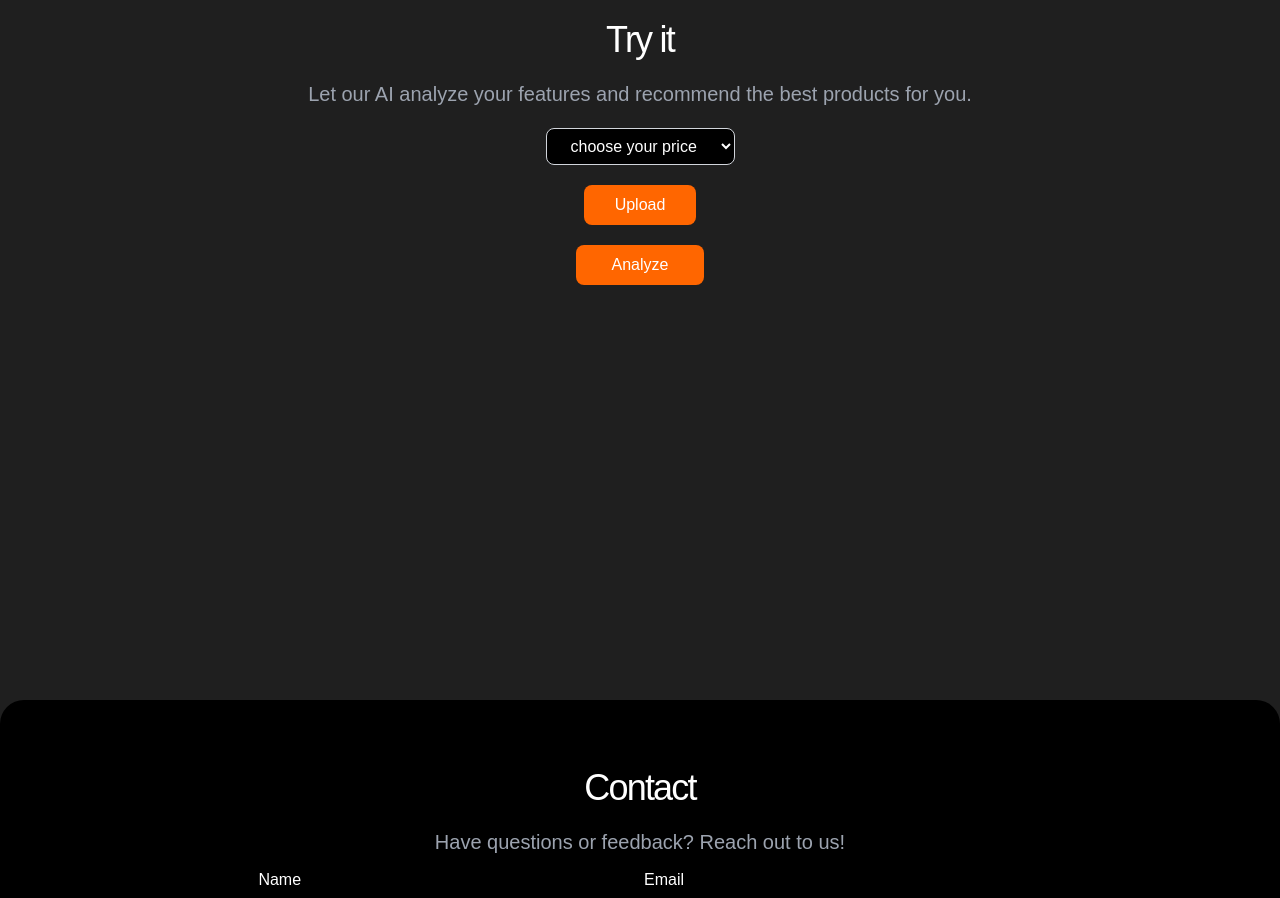
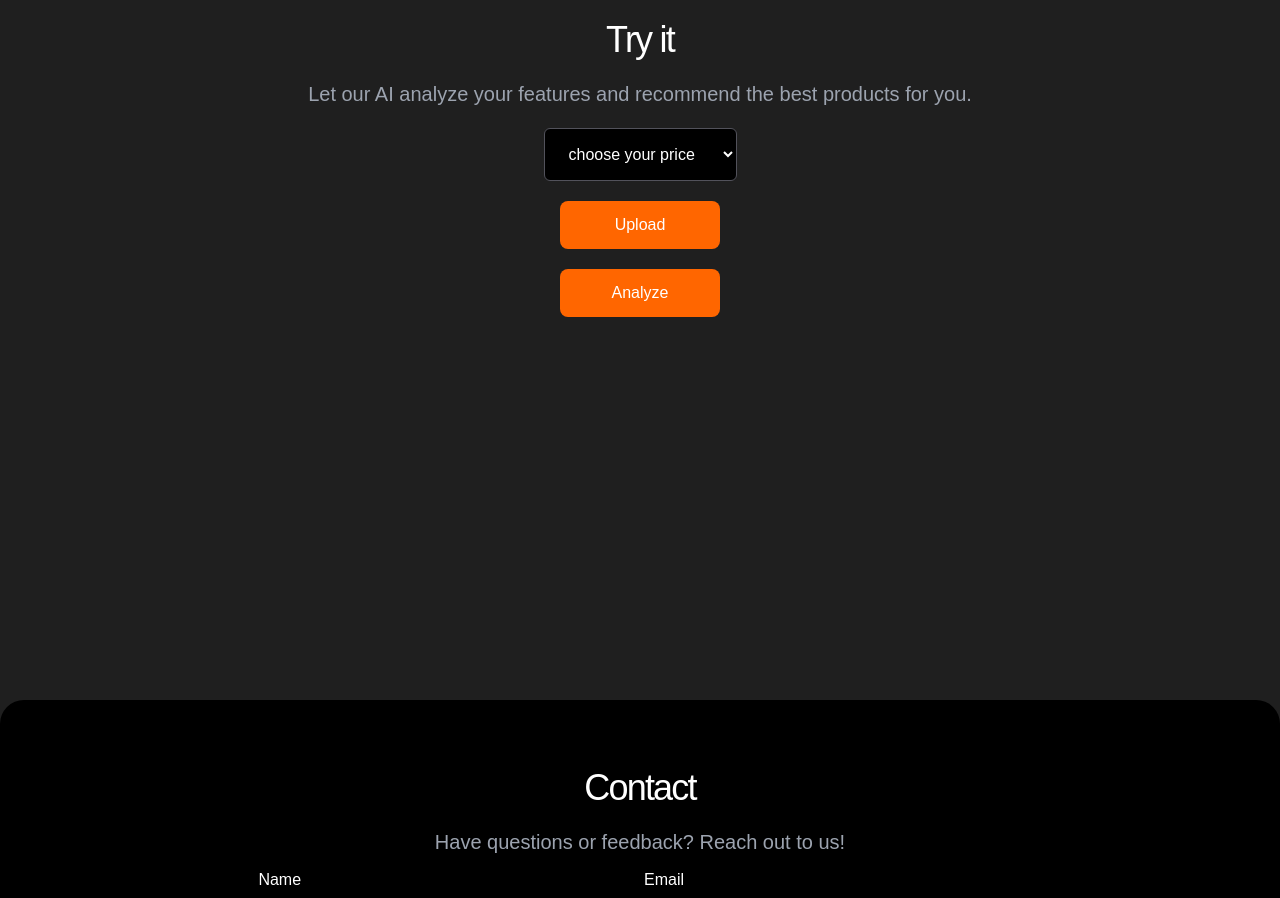
Before and after one commit to abhialuru/BestMatch.AI-white, a Next.js app: page / in a window 1280 px wide. Shown: the part 1700-2598 px from the top of the page. Built offline with nearby package versions, Linux system fonts and the light colour scheme.

Commit message:
Completed Integration

```diff
--- a/src/app/globals.css
+++ b/src/app/globals.css
@@ -47,3 +47,26 @@ body {
   -ms-overflow-style: none; /* For Internet Explorer 10+ */
   scrollbar-width: none; /* For Firefox */
 }
+
+.typing-effect {
+  display: inline-block;
+  overflow: hidden;
+  white-space: nowrap;
+  border-right: 2px solid #fff; /* Cursor effect */
+  animation: typing 2s steps(20) 1, blink 0.75s step-end infinite;
+}
+
+@keyframes typing {
+  from {
+    width: 0;
+  }
+  to {
+    width: 100%;
+  }
+}
+
+@keyframes blink {
+  50% {
+    border-color: transparent;
+  }
+}
--- a/src/components/Chatbot.tsx
+++ b/src/components/Chatbot.tsx
@@ -33,7 +33,6 @@ function Chatbot({
     { sender: string; message: string }[]
   >([]);
   const [userMessage, setUserMessage] = useState("");
-  const [loading, setLoading] = useState(false);
 
   async function messageToAI(Message: string, sessionId: string) {
     if (!Message.trim()) {
@@ -87,8 +86,6 @@ function Chatbot({
           message: "Sorry, there was an error processing your message.",
         },
       ]);
-    } finally {
-      setLoading(false);
     }
   }
 
@@ -133,7 +130,7 @@ function Chatbot({
               key={i}
               className={` h-fit m-1 p-1 ${
                 msg.sender === "AI"
-                  ? "float-left bg-zinc-900 w-[85%] rounded-md"
+                  ? "float-left bg-zinc-900 max-w-[85%] rounded-md"
                   : "float-right"
               }`}
             >
--- a/src/components/Try.tsx
+++ b/src/components/Try.tsx
@@ -50,15 +50,17 @@ function Try() {
     (document.getElementById("file-input") as HTMLInputElement).value = "";
     setImageFile(null);
     setRecommendations(null);
+    setRoutine(null);
   }
 
   async function handleAnalyze(e: React.FormEvent<HTMLFormElement>) {
     e.preventDefault();
-    setLoading(true);
     if (!imageFile || !price) {
       alert("Please fill in all fields");
       return;
     }
+
+    setLoading(true);
 
     const formData = new FormData();
     formData.append("image", imageFile);
@@ -144,7 +146,7 @@ function Try() {
         <form onSubmit={handleAnalyze}>
           <label>
             <select
-              className="max-w-fit py-2 px-5 bg-black border border-gray-300 rounded-lg mb-5"
+              className="max-w-fit py-4 border border-zinc-600 px-5 bg-black rounded-md focus:outline-none mb-5"
               name="price-range"
               value={price}
               onChange={(e: React.ChangeEvent<HTMLSelectElement>) =>
@@ -152,8 +154,8 @@ function Try() {
               }
             >
               <option>choose your price</option>
-              <option value="low">Low ($0-$5)</option>
-              <option value="medium">Medium ($5-$20)</option>
+              <option value="low">Low ($0 - $5)</option>
+              <option value="medium">Medium ($5 - $20)</option>
               <option value="high">High ($20++)</option>
             </select>
           </label>
@@ -168,7 +170,7 @@ function Try() {
               onChange={handleImagePreview}
             />
             <button
-              className="bg-[#FF6600] hover:bg-[#FF4500] w-28 py-2 px-5 rounded-lg"
+              className="bg-[#FF6600] hover:bg-[#FF4500] w-40 px-5 py-3 rounded-lg"
               onClick={(e: React.MouseEvent<HTMLButtonElement>) => {
                 e.preventDefault();
                 inputRef.current?.click();
@@ -196,7 +198,9 @@ function Try() {
             <button
               disabled={loading}
               type="submit"
-              className="bg-[#FF6600] w-32 py-2 px-8 rounded-lg hover:bg-[#FF4500]"
+              className={`bg-[#FF6600] w-40 px-5 py-3 rounded-lg hover:bg-[#FF4500] ${
+                loading && "pointer-events-none bg-gray-600"
+              }`}
             >
               {loading ? "Generating..." : "Analyze"}
             </button>
--- a/src/utils/lenis.ts
+++ /dev/null
@@ -1,3 +0,0 @@
-"use client";
-
-export * from "lenis/react";
```
